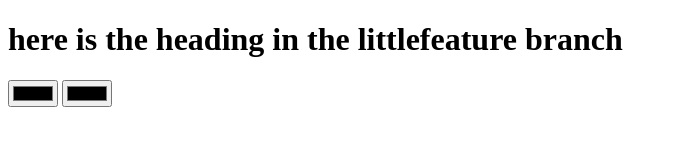
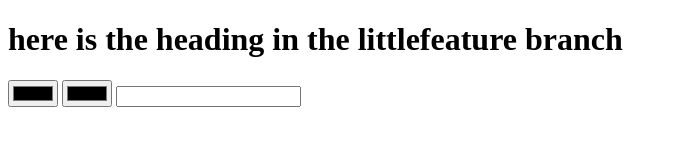
Before and after one commit to anand639/bg-generator, a plain HTML site: page index.html in a window 1280 px wide. Shown: the whole page, without its empty margins (0-677 px from the left). Drawn offline with Linux system fonts and the light colour scheme.

Commit message:
new input

```diff
--- a/index.html
+++ b/index.html
@@ -9,5 +9,5 @@
     <h1>here is the heading in the littlefeature branch</h1>
     <input class="color1" type="color">
     <input class="color2" type="color">
-</body>
+    <input type="text">
 </html>
```
